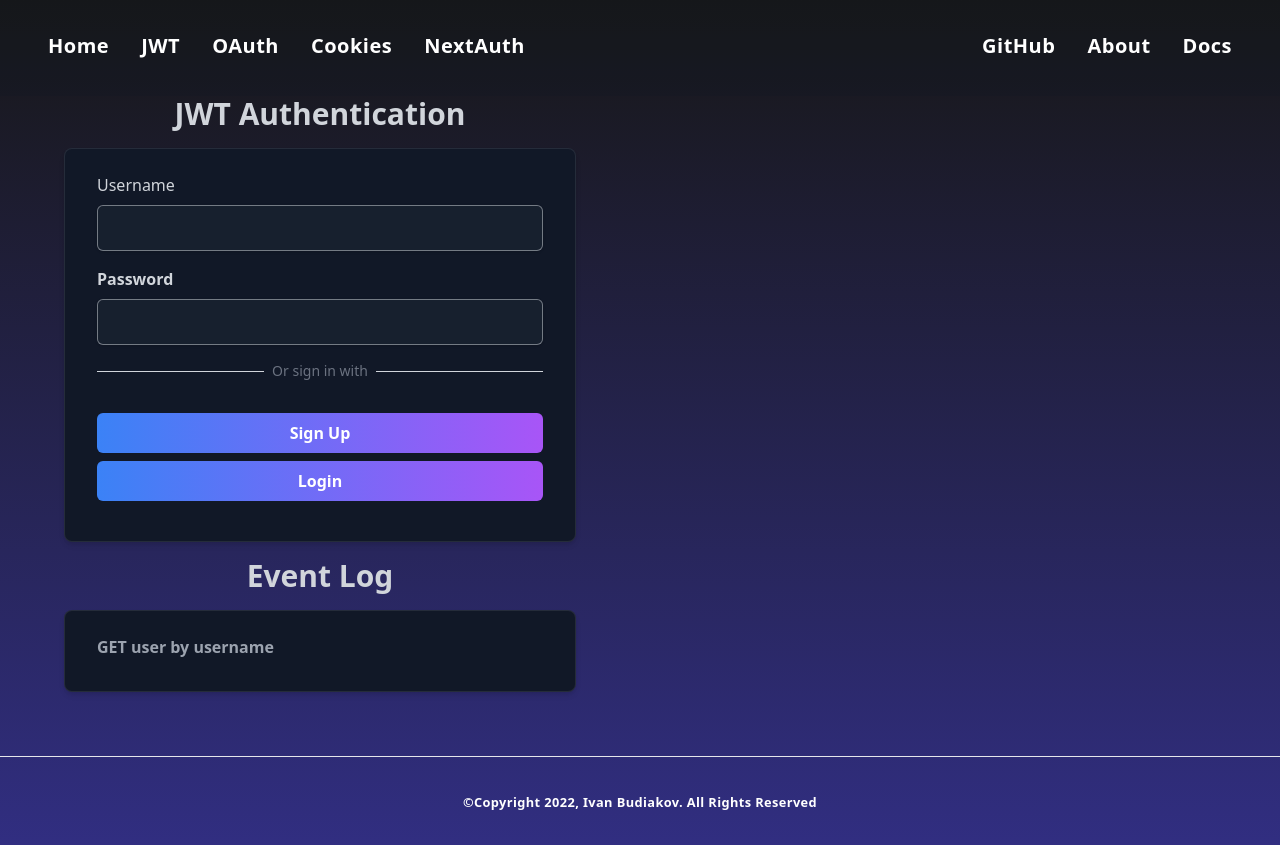
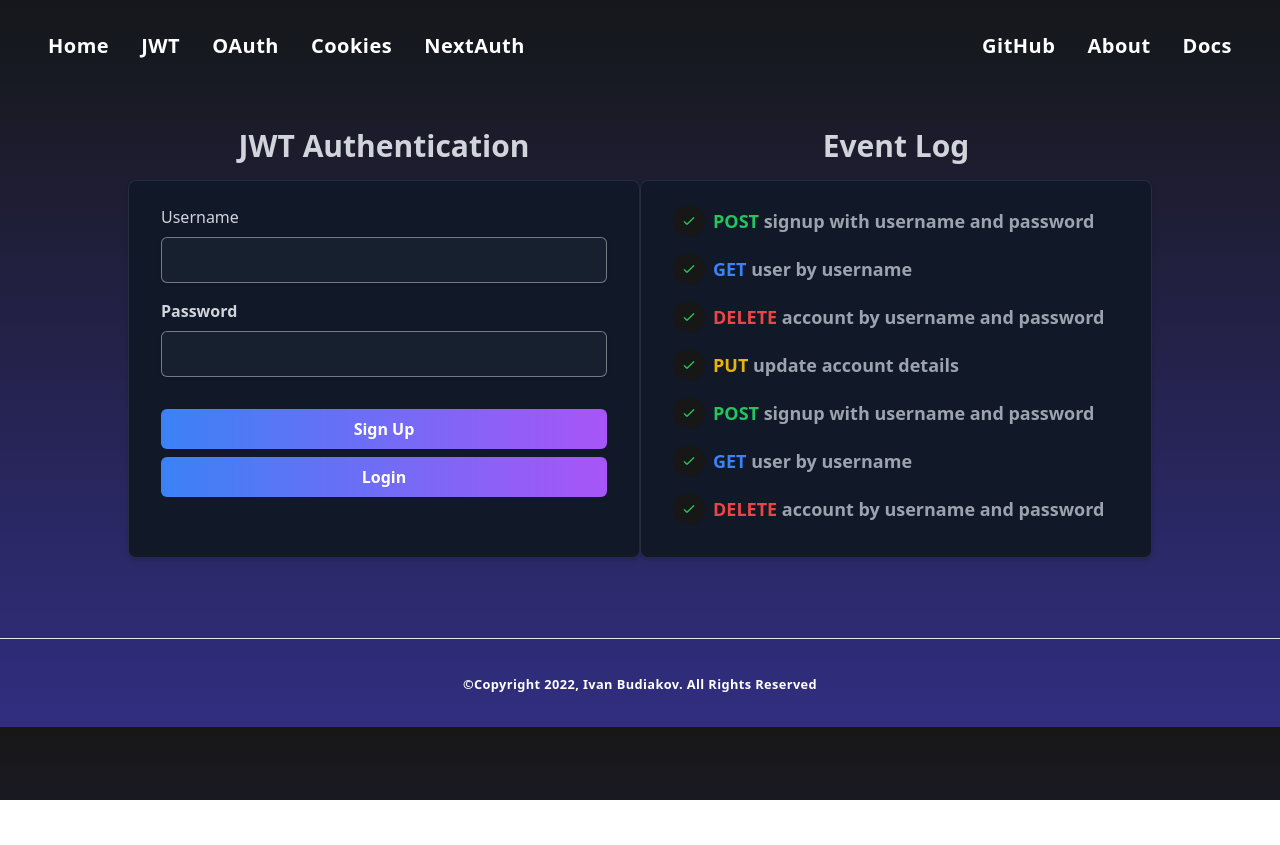
Before and after one commit to shivoqu/authenticator, a Next.js app: page /jwt in a window 1280 px wide. After the commit the page ends 800 px from the top, so only its background shows below. Built offline with nearby package versions, Linux system fonts and the light colour scheme.

Commit message:
event log component styling for jwt event log section

```diff
--- a/app/jwt/page.tsx
+++ b/app/jwt/page.tsx
@@ -3,6 +3,7 @@ import { useState } from "react";
 import Message from "../../ui/Message";
 import UserForm from "../../ui/UserForm";
 import Wrapper from "../../ui/Wrapper";
+import Event from "../../ui/Event";
 
 function Jwt() {
   const [isLoggedIn, setIsLoggedIn] = useState(false);
@@ -12,8 +13,8 @@ function Jwt() {
   };
 
   return (
-    <>
-      <div className="left w-1/2">
+    <div className="flex justify-center">
+      <div className="left">
         <h1 className="text-center text-gray-300 font-bold text-3xl">
           JWT Authentication
         </h1>
@@ -26,17 +27,24 @@ function Jwt() {
           </Wrapper>
         )}
       </div>
-      <div className="right w-1/2">
+      <div className="right">
         <h1 className="text-3xl font-bold text-gray-300 text-center">
           Event Log
         </h1>
         <Wrapper>
-          <p className="text-gray-400 font-semibold">
-            <span className="text-green">GET</span> user by username
-          </p>
+          <div className="h-80 overflow-auto">
+            <Event type="POST" message="signup with username and password"/>
+            <Event type="GET" message="user by username"/>
+            <Event type="delete" message="account by username and password" />
+            <Event type="PUT" message="update account details"/>
+            <Event type="POST" message="signup with username and password"/>
+            <Event type="GET" message="user by username"/>
+            <Event type="delete" message="account by username and password" />
+            <Event type="PUT" message="update account details"/>
+          </div>
         </Wrapper>
       </div>
-    </>
+    </div>
   );
 }
 
--- a/app/layout.tsx
+++ b/app/layout.tsx
@@ -4,10 +4,10 @@ import '../styles/globals.css';
 
 export default function Layout({ children }: { children: React.ReactNode }) {
   return (
-    <html lang="en">
+    <html className="w-full" lang="en">
       <body className="font-sans bg-gradient-to-b from-neutral-900 to-indigo-900">
         <Header />
-        <main className="m-auto">
+        <main className="m-auto mt-8">
           {children}
         </main>
         <Footer />
--- /dev/null
+++ b/ui/Event.tsx
@@ -0,0 +1,48 @@
+export default function Event({
+  type,
+  message,
+}: {
+  type: string;
+  message: string;
+}) {
+  type = type.toUpperCase();
+
+  return (
+    <div className="flex items-center mb-4">
+      <div className="flex items-center justify-center w-8 h-8 bg-neutral-900 rounded-full">
+        <svg
+          className="w-4 h-4 text-green-500"
+          fill="none"
+          stroke="currentColor"
+          viewBox="0 0 24 24"
+          xmlns="http://www.w3.org/2000/svg"
+        >
+          <path
+            strokeLinecap="round"
+            strokeLinejoin="round"
+            strokeWidth={2}
+            d="M5 13l4 4L19 7"
+          />
+        </svg>
+      </div>
+      <div className="ml-2">
+        <p className="text-lg text-gray-400 font-semibold">
+          <span
+            className={
+              type === "DELETE"
+                ? "text-red-500"
+                : type === "GET"
+                ? "text-blue-500"
+                : type === "PUT"
+                ? "text-yellow-500"
+                : "text-green-500"
+            }
+          >
+            {type + " "}
+          </span>
+          {message}
+        </p>
+      </div>
+    </div>
+  );
+}
--- a/ui/UserForm.tsx
+++ b/ui/UserForm.tsx
@@ -45,12 +45,10 @@ export default function UserForm({ handleLogin }: any) {
   };
 
   return (
-    <form onSubmit={handleSubmit} ref={formRef}>
-      <Wrapper>
+    <Wrapper>
+      <form onSubmit={handleSubmit} className="h-80 " ref={formRef}>
         {/* if logged in display success */}
-        {success && (
-          <Message type="success">Login success</Message>
-        )}
+        {success && <Message type="success">Login success</Message>}
 
         <div className="mb-4">
           <label
@@ -68,9 +66,7 @@ export default function UserForm({ handleLogin }: any) {
           />
         </div>
 
-        {error && (
-          <Message type="error">{error}</Message>
-        )}
+        {error && <Message type="error">{error}</Message>}
 
         <div className="mb-4">
           <label
@@ -88,15 +84,15 @@ export default function UserForm({ handleLogin }: any) {
           />
         </div>
 
-        <div className="relative mb-8">
+        {/* <div className="relative mb-8">
           <div className="absolute inset-0 flex items-center">
             <div className="w-full border-t border-gray-300"></div>
           </div>
           <div className="relative flex justify-center text-sm">
             <p className="bg-gray-900 px-2 text-gray-500">Or sign in with</p>
           </div>
-        </div>
-        <div className="flex w-full mb-2">
+        </div> */}
+        <div className="flex mt-8 w-full mb-2">
           <button
             className="px-6 m-auto w-full font-bold py-2 bg-gradient-to-r from-blue-500 to-purple-500 hover:bg-blue-700
           text-white rounded-md outline-offset-0  focus:outline-blue-500"
@@ -118,7 +114,7 @@ export default function UserForm({ handleLogin }: any) {
             Login
           </button>
         </div>
-      </Wrapper>
-    </form>
+      </form>
+    </Wrapper>
   );
 }
--- a/ui/Wrapper.tsx
+++ b/ui/Wrapper.tsx
@@ -1,7 +1,13 @@
 export default function Wrapper({ children } : any) {
 
     return (
-        <div className="mt-4 m-auto border border-gray-300/10 rounded-lg shadow-md max-w-lg px-8 pt-6 pb-8 mb-4 bg-gray-900">
+        <div className="
+            mt-4 mb-4
+            w-screen
+            px-8 pt-6 pb-8
+            border border-gray-300/10 rounded-lg
+            shadow-md max-w-lg
+            bg-gray-900">
             {children}
         </div>
     );
```
